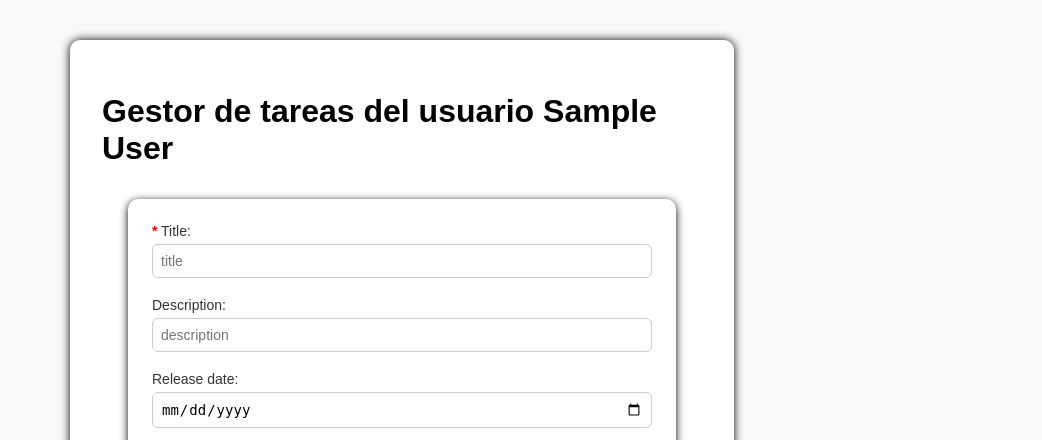
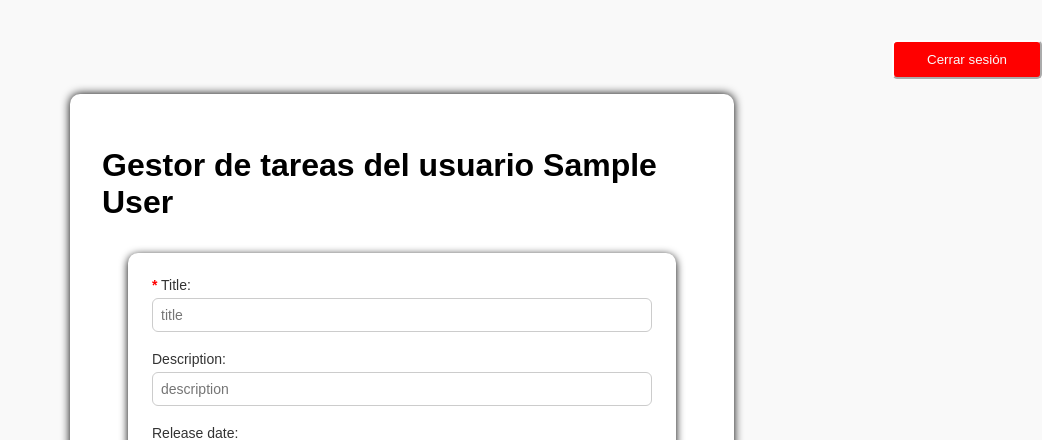
Before and after one commit to jriverar2020/task-manager, a PHP site: page / in a window 1280 px wide. Shown: the top 440 px of the page, without its empty margins (238-1280 px from the left). Run offline with PHP 8.4, Linux system fonts and the light colour scheme; the visitor is signed in with stand-in values (Sample User, id 1); data that the repository does not hold is empty; some libraries are stand-ins or nearby versions.

Commit message:
Ajustes con cierre de sesión

```diff
--- a/css/styles.css
+++ b/css/styles.css
@@ -113,9 +113,11 @@ li {
     cursor: pointer;
     transition: background-color 0.3s;
 }
-.my-form button:hover{
+
+.my-form button:hover {
     background-color: #0056b3;
 }
+
 .field input[type="text"],
 .field input[type="date"],
 .field input[type="number"] {
@@ -130,3 +132,10 @@ li {
     color: red;
     font-weight: bold;
 }
+
+.left-align {
+    position: absolute;
+    right: 0px;
+    width: 150px;
+    padding: 10px;
+}
--- a/index.php
+++ b/index.php
@@ -14,6 +14,11 @@ session_start();
 </head>
 
 <body>
+    <form action="server/user/logout.php" method="get">
+        <button type="submit" class="delete-btn left-align">Cerrar sesión</button>
+    </form>
+
+    <br><br><br>
     <main>
         <h1>Gestor de tareas del usuario <?php echo $_SESSION['user_name']; ?></h1>
         <form action="server/task/create.php" method="post" class="my-form">
```
Also changed, not shown: server/user/logout.php (added, +11 -0 lines).
